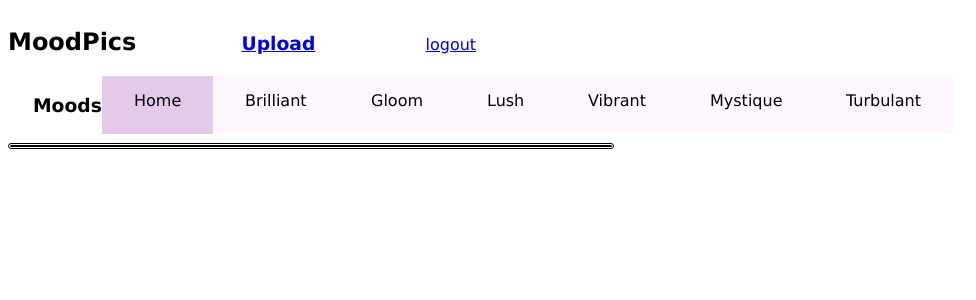
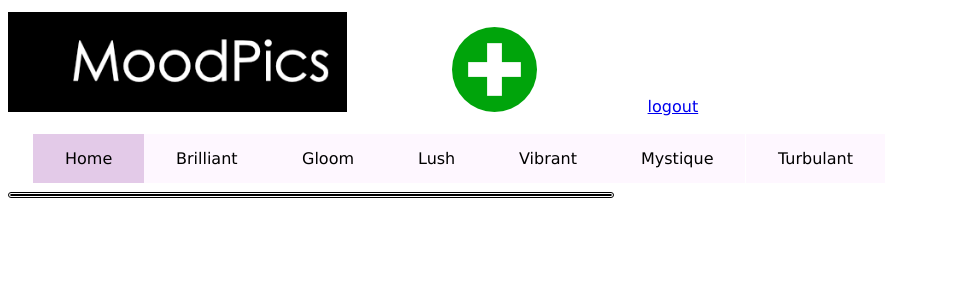
Before and after one commit to dylanPMurphy/MoodPics, a Django app: template moodpics/moodpics_app/templates/feed.html in a window 1280 px wide. Shown: the top 300 px of the page, without its empty margins (0-976 px from the left). Run offline with Django 3.2, Linux system fonts and the light colour scheme; the template is opened without the code that fills it, so the values that code supplies are empty.

Commit message:
more beauty

```diff
--- a/moodpics/moodpics_app/static/css/style.css
+++ b/moodpics/moodpics_app/static/css/style.css
@@ -2,13 +2,18 @@
 * {
     font-family: 'Lucida Sans', 'Lucida Sans Regular', 'Lucida Grande', 'Lucida Sans Unicode', Geneva, Verdana, sans-serif;
 }
-
+#logo{
+    height:100px;
+    width: auto;
+}
 #menu{
     min-width:89px;
     padding-left:25px;
     display: flex;
+    flex-wrap: nowrap;
     vertical-align: top;
     margin-right: 30px;
+    flex-shrink: inherit;
 }
 
 #home-btn{
@@ -27,6 +32,8 @@
     display: inline-block;
     font-size: 16px;
     vertical-align:top;
+
+
     /* padding-top:18px;
     padding-bottom:3px;
     margin-right:4px;
@@ -67,6 +74,9 @@ nav h3{
     vertical-align: center;
 
 }
+.card h2{
+    padding-bottom: 2px;
+}
 .card h4, h2{
     display: inline-block;
     /* margin-top:5px;
@@ -74,6 +84,9 @@ nav h3{
      */
 
     vertical-align: center;
+}
+.interactions{
+    float:right;
 }
 #dc{
     display: inline-block;
--- a/moodpics/moodpics_app/templates/feed.html
+++ b/moodpics/moodpics_app/templates/feed.html
@@ -17,15 +17,15 @@
 
 
     <nav>
-        <h1>MoodPics</h1>
-        <h3><a href="/feed/post/new">Upload</a></h3>
+        <img id="logo"src="{%static 'img/MoodPics.png'%}">
+        <h3><a href="/feed/post/new"><img id= "addbutton"src="{%static 'img/addbutton.png'%}"></a></h3>
         <h3>{{authenticated_user.first_name}}</h3>
         <a href="/logout">logout</a>
     </nav>
 
 
     <div id="menu">
-        <h3>Moods</h3>
+
         <a href="/feed/" id="home-btn"class="btn hvr-skew-backward">Home</a>
 
         <a href="/feed/brilliant"id="brilliant"class="btn hvr-box-shadow-inset">Brilliant</a>
@@ -41,11 +41,12 @@
         {%for post in posts%}
             <div class="card hvr-grow clickable">
                 <h4>{{post.title}}</h4>
-
-                <img src="{%static 'img/chatbubble-ellipses-outline.svg'%}" class="like hvr-grow"alt="">
-                <img src="{%static 'img/sharp_favorite_border_black_48dp.png'%}" class="like hvr-grow"alt="">
+                <div class="interactions">
+                    <img src="{%static 'img/chatbubble-ellipses-outline.svg'%}" class="like hvr-grow"alt="">
+                    <img src="{%static 'img/sharp_favorite_border_black_48dp.png'%}" class="like hvr-grow"alt="">
+                </div>
                 <p>{{post.poster.username}}</p>
-                <img id="content"src="https://moodpics.s3-us-west-1.amazonaws.com/media/{{post.img}}">
+                <img id="content"src={{post.img_url}}>
                 <p id="dc">Dominant Colors:</p>
                 <div style="background-color:{{post.pallette.color_1}}"id="dc1"class="dot"></div>
                 <div style="background-color:{{post.pallette.color_2}}"id="dc2"class="dot"></div>
--- a/moodpics/moodpics_app/templates/newpost.html
+++ b/moodpics/moodpics_app/templates/newpost.html
@@ -10,7 +10,7 @@
         {% csrf_token %}
         {{ newPostForm.as_p }}
 
-        <input type="submit" value="Post">
+        <input type="submit" value="Post" onclick="">
     </form>
 </body>
 </html>
```
Also changed, not shown: moodpics/moodpics_app/static/img/MoodPics.png (added), moodpics/moodpics_app/static/img/addbutton.png (added).
